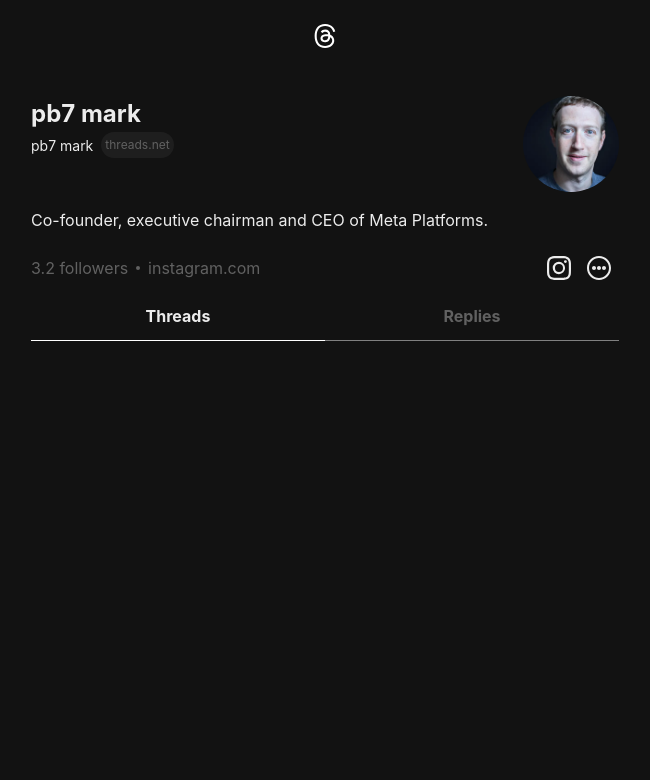
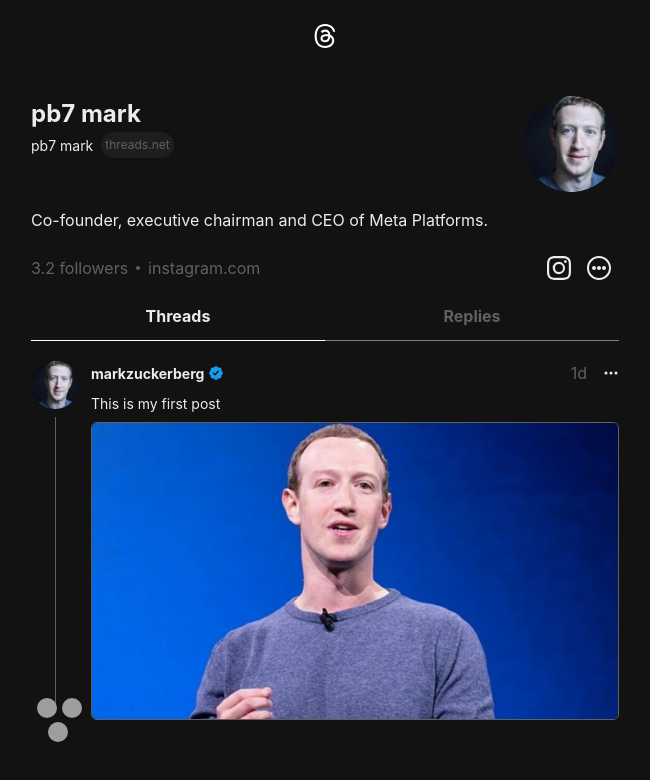
Before and after one commit to pallab17/Pb7sm, a React (Vite) app in the folder Frontend/: page /1 in a window 1280 px wide. Shown: the top 780 px of the page, without its empty margins (315-965 px from the left). Built offline with nearby package versions, Linux system fonts and the light colour scheme; grey boxes are pictures that could not be loaded.

Commit message:
userpost title body done

```diff
--- /dev/null
+++ b/Frontend/components/UserPost.jsx
@@ -0,0 +1,87 @@
+import { Avatar, Box, Flex, Image, Text } from '@chakra-ui/react'
+import React from 'react'
+import { Link } from 'react-router-dom'
+import {BsThreeDots} from "react-icons/bs"
+
+const UserPost = () => {
+  return (
+ <Link to={"/markzuckerberg/post/1"}>
+<Flex gap={3} mb={4} py={5}>
+<Flex flexDirection={"column"} alignItems={"center"}>
+					<Avatar size='md' name='Mark Zuckerberg' src='/zuck-avatar.png' />
+					<Box w='1px' h={"full"} bg='gray.light' my={2}></Box>
+					<Box position={"relative"} w={"full"}>
+						<Avatar
+							size='xs'
+							name='John doe'
+							src='https://bit.ly/dan-abramov'
+							position={"absolute"}
+							top={"0px"}
+							left='15px'
+							padding={"2px"}
+						/>
+						<Avatar
+							size='xs'
+							name='John doe'
+							src='https://bit.ly/sage-adebayo'
+							position={"absolute"}
+							bottom={"0px"}
+							right='-5px'
+							padding={"2px"}
+						/>
+						<Avatar
+							size='xs'
+							name='John doe'
+							src='https://bit.ly/prosper-baba'
+							position={"absolute"}
+							bottom={"0px"}
+							left='4px'
+							padding={"2px"}
+						/>
+					</Box>
+				</Flex>
+                <Flex flex={1} flexDirection={"column"} gap={2}>
+					<Flex justifyContent={"space-between"} w={"full"}>
+						<Flex w={"full"} alignItems={"center"}>
+							<Text fontSize={"sm"} fontWeight={"bold"}>
+								markzuckerberg
+							</Text>
+							<Image src='/verified.png' w={4} h={4} ml={1} />
+						</Flex>
+						<Flex gap={4} alignItems={"center"}>
+							<Text fontStyle={"sm"} color={"gray.light"}>
+								1d
+							</Text>
+							<BsThreeDots />
+						</Flex>
+					</Flex>
+
+					<Text fontSize={"sm"}>This is my first post</Text>
+
+						<Box borderRadius={6} overflow={"hidden"} border={"1px solid"} borderColor={"gray.light"}>
+							<Image src="./post1.png" w={"full"} />
+						</Box>
+
+{/*
+
+					<Flex gap={3} my={1}>
+						<Actions liked={liked} setLiked={setLiked} />
+					</Flex>
+
+					<Flex gap={2} alignItems={"center"}>
+						<Text color={"gray.light"} fontSize='sm'>
+							{replies} replies
+						</Text>
+						<Box w={0.5} h={0.5} borderRadius={"full"} bg={"gray.light"}></Box>
+						<Text color={"gray.light"} fontSize='sm'>
+							{likes} likes
+						</Text>
+					{/* </Flex> */}
+				</Flex>
+</Flex>
+
+ </Link>
+  )
+}
+
+export default UserPost
--- a/Frontend/pages/UserPage.jsx
+++ b/Frontend/pages/UserPage.jsx
@@ -1,10 +1,12 @@
 import UserHeader from "../components/UserHeader"
+import UserPost from "../components/UserPost"
 
 
 const UserPage = () => {
   return (
     <>
       <UserHeader/>
+      <UserPost/>
     </>
   )
 }
```
Also changed, not shown: 2 other files (tests, documents, lock files or other folders).
